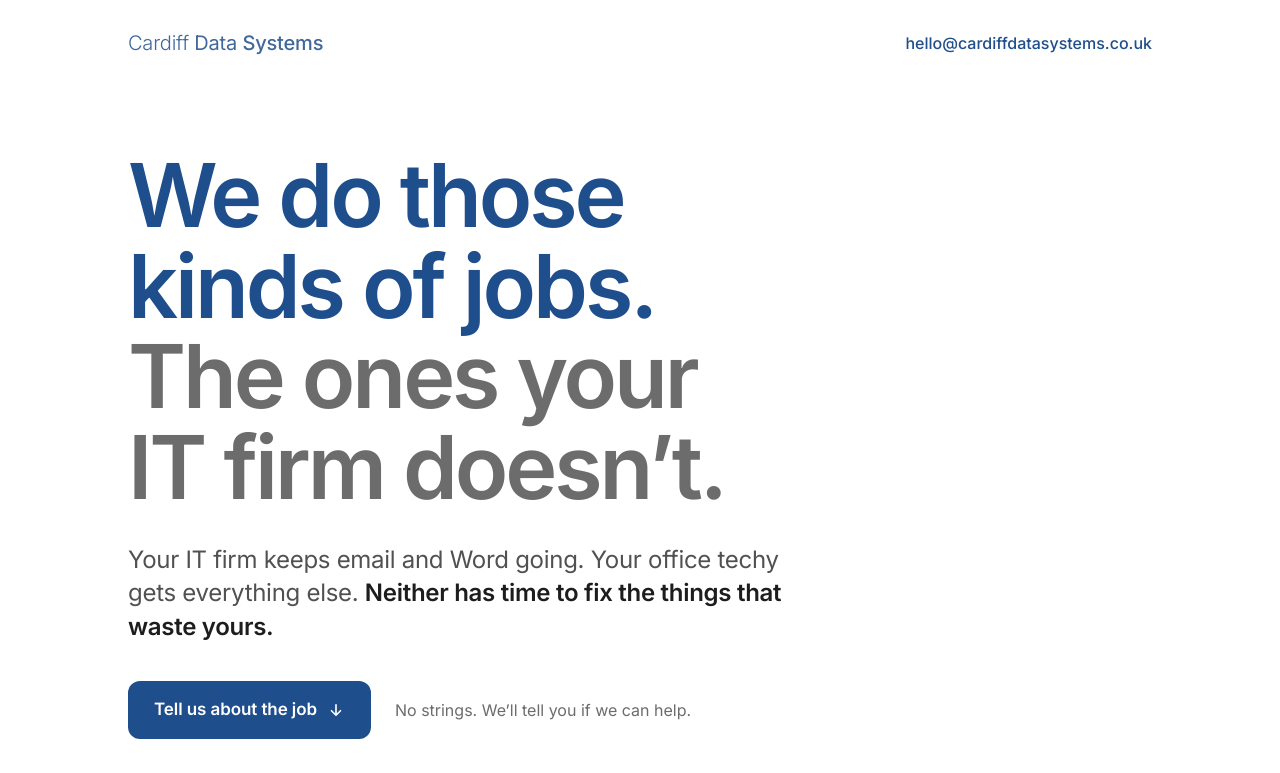
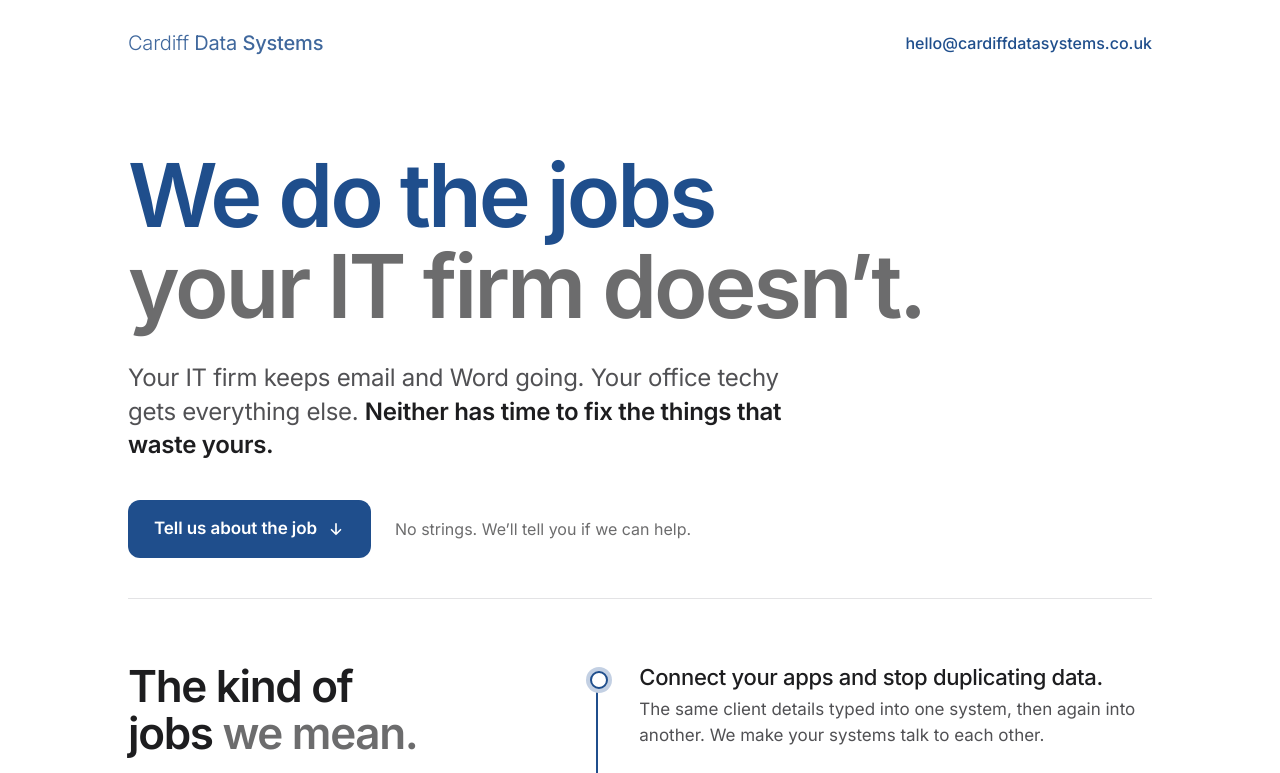
Before and after one commit to danbridge/cardiff-data-systems, a plain HTML site: page those-jobs/index.html in a window 1280 px wide. Shown: the top 773 px of the page. Drawn offline with Linux system fonts and the light colour scheme.

Commit message:
Mirror postcard headline on /those-jobs
Co-Authored-By: Claude Sonnet 5.5 <noreply@anthropic.com>
Claude-Session: https://claude.ai/code/session_01AhvNxCtGNqW3rMQ4RzriL5

```diff
--- a/those-jobs/index.html
+++ b/those-jobs/index.html
@@ -31,7 +31,7 @@ a{color:var(--blue)}
 /* hero */
 .hero{padding:64px 0 40px}
 h1{margin:0;font-size:clamp(40px,7.4vw,88px);line-height:1.03;letter-spacing:-.035em;font-weight:600;color:var(--blue);text-wrap:balance}
-h1 .grey{display:block;color:var(--muted)}
+h1 .grey{color:var(--muted)}
 .lede{margin:30px 0 0;max-width:660px;font-size:clamp(19px,2.2vw,24px);line-height:1.4;letter-spacing:-.012em;color:var(--text)}
 .lede strong{color:var(--ink);font-weight:600}
 .hero-cta{margin-top:38px;display:flex;flex-wrap:wrap;align-items:center;gap:16px 24px}
@@ -152,7 +152,7 @@ html.js .reveal.in{opacity:1;transform:none}
 
   <main>
     <div class="hero">
-      <h1>We do those kinds of jobs.<span class="grey">The ones your IT firm doesn’t.</span></h1>
+      <h1>We do the jobs<br><span class="grey">your IT firm doesn’t.</span></h1>
       <p class="lede">Your IT firm keeps email and Word going. Your office techy gets everything else. <strong>Neither has time to fix the things that waste yours.</strong></p>
       <div class="hero-cta">
         <a class="btn" href="#tell-us">Tell us about the job
```
